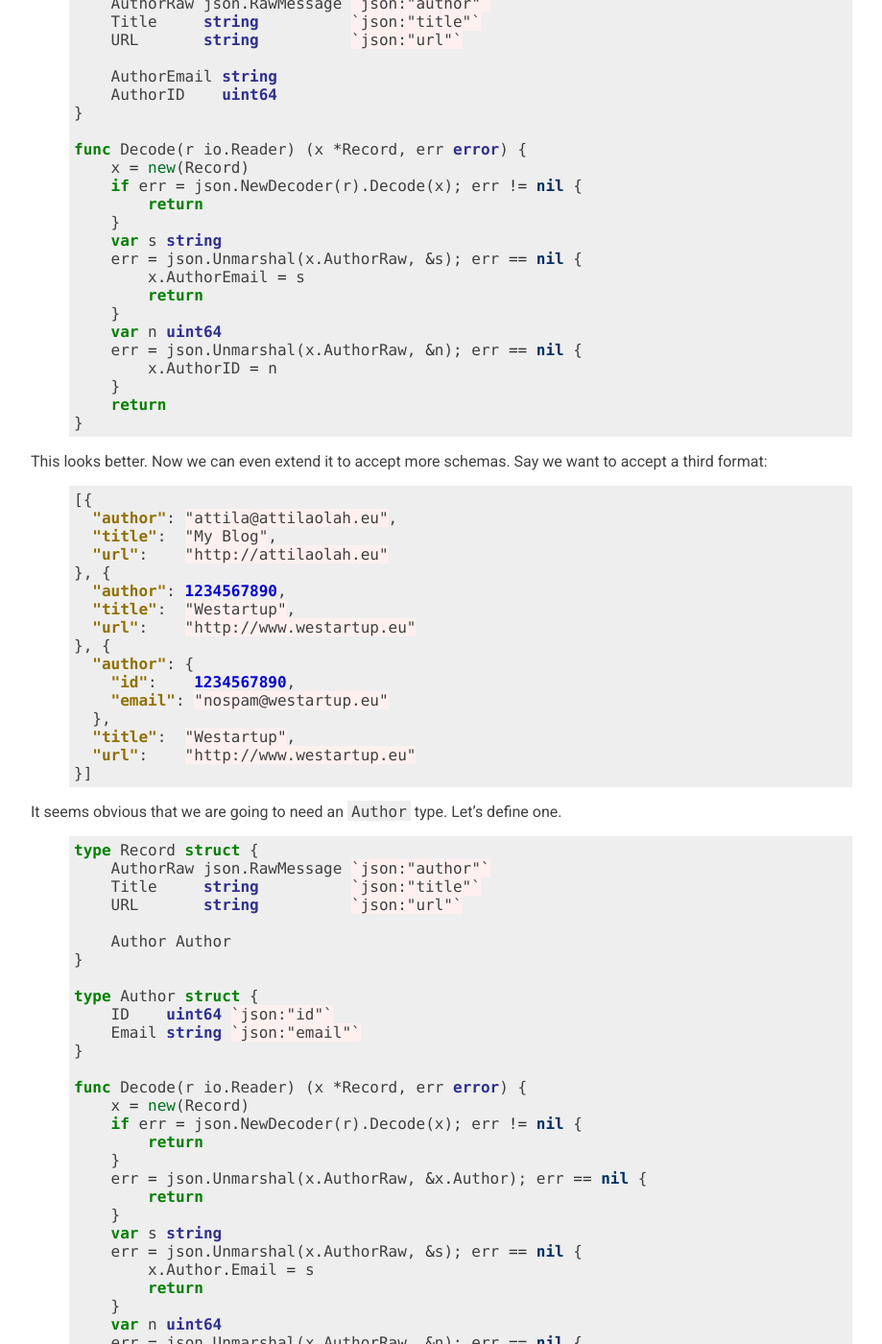
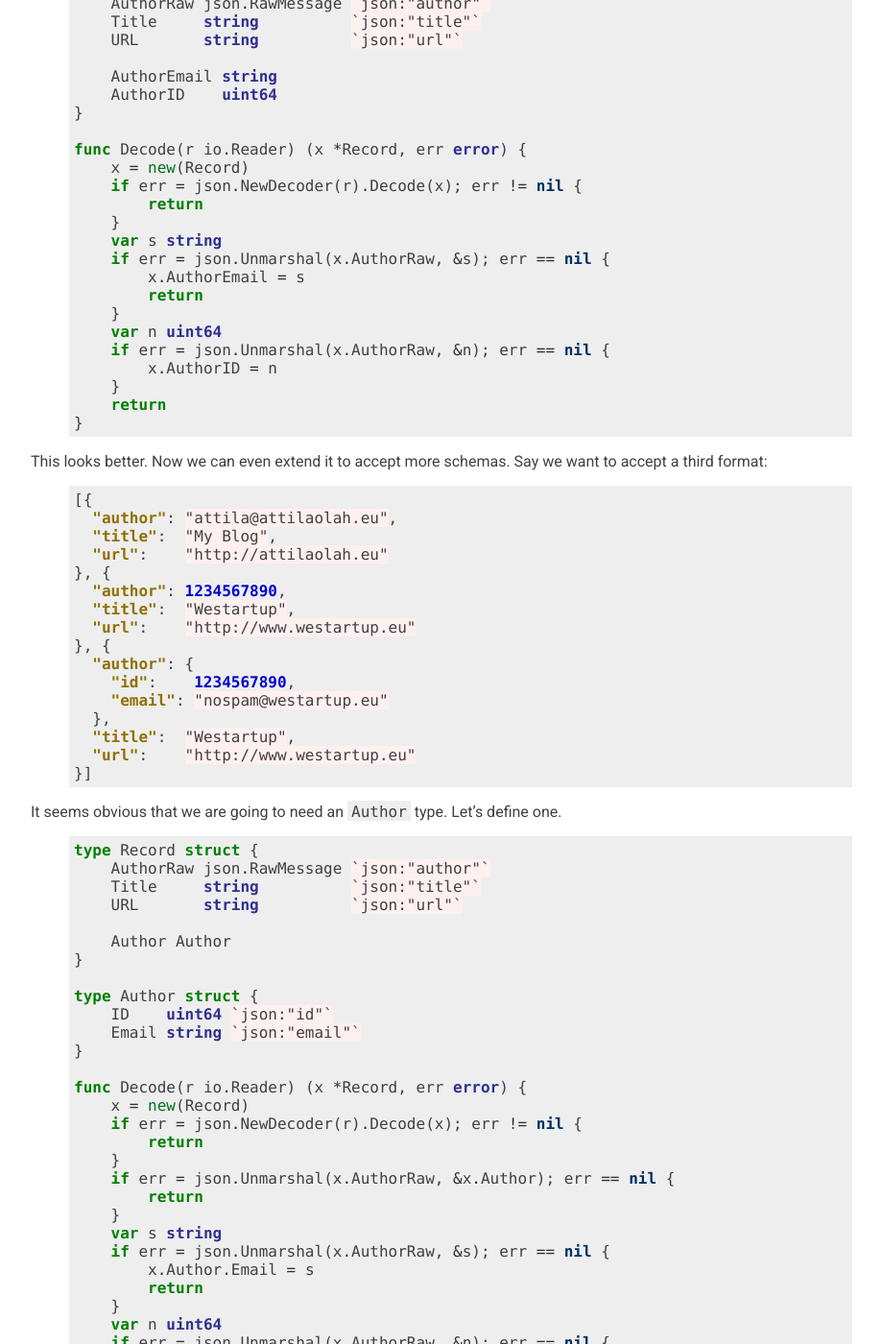
Before and after one commit to attilaolah/attilaolah.github.io, a Jekyll site: the page built from _posts/2013-11-29-json-decoding-in-go.markdown, in a window 1280 px wide and 1400 px high, scrolled down 2771 px. Shown: the whole window at 96% size, without its empty margins (168-1087 px from the left). Built offline with Jekyll 4.4.1, drawn with Linux system fonts in a browser that asks for light colours.

Commit message:
Fixed some minor code mistakes (missing "if"s)

```diff
--- a/_posts/2013-11-29-json-decoding-in-go.markdown
+++ b/_posts/2013-11-29-json-decoding-in-go.markdown
@@ -176,12 +176,12 @@ func Decode(r io.Reader) (x *Record, err error) {
         return
     }
     var s string
-    err = json.Unmarshal(x.AuthorRaw, &s); err == nil {
+    if err = json.Unmarshal(x.AuthorRaw, &s); err == nil {
         x.AuthorEmail = s
         return
     }
     var n uint64
-    err = json.Unmarshal(x.AuthorRaw, &n); err == nil {
+    if err = json.Unmarshal(x.AuthorRaw, &n); err == nil {
         x.AuthorID = n
     }
     return
@@ -231,16 +231,16 @@ func Decode(r io.Reader) (x *Record, err error) {
     if err = json.NewDecoder(r).Decode(x); err != nil {
         return
     }
-    err = json.Unmarshal(x.AuthorRaw, &x.Author); err == nil {
+    if err = json.Unmarshal(x.AuthorRaw, &x.Author); err == nil {
         return
     }
     var s string
-    err = json.Unmarshal(x.AuthorRaw, &s); err == nil {
+    if err = json.Unmarshal(x.AuthorRaw, &s); err == nil {
         x.Author.Email = s
         return
     }
     var n uint64
-    err = json.Unmarshal(x.AuthorRaw, &n); err == nil {
+    if err = json.Unmarshal(x.AuthorRaw, &n); err == nil {
         x.Author.ID = n
     }
     return
```
